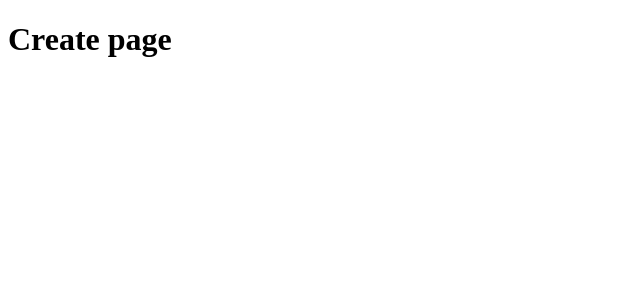
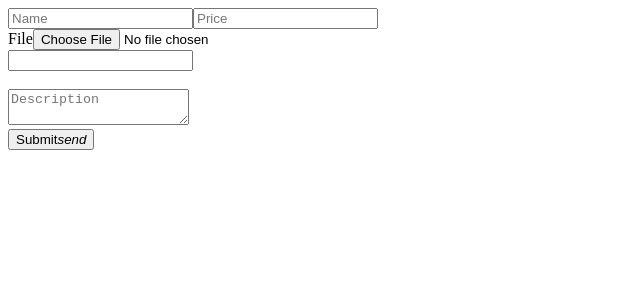
Before and after one commit to bodaraharshil/mystore, a Next.js app: page /create in a window 1280 px wide. Shown: the top 300 px of the page, without its empty margins (0-640 px from the left). Built offline with nearby package versions, Linux system fonts and the light colour scheme.

Commit message:
created a design for product

```diff
--- a/pages/create.js
+++ b/pages/create.js
@@ -1,7 +1,52 @@
+import {useState} from 'react';
+
 const Create = () => {
+
+    const [Name,setName] = useState();
+    const [Price,setPrice] = useState();
+    const [Description,setDescription] = useState();
+    const [Mediaurl,setMediaurl] = useState();
+
+    const handlesubmit = (e) => {
+        e.preventDefault();
+        console.log("{}{}{}{{{}{{}{{}000",Name,Price,Description,Mediaurl)
+    }
+
     return (
         <div>
-            <h1>Create page</h1>
+            <form className="container" onSubmit={(e)=>handlesubmit(e)}>
+                <input type="text" name="Name" placeholder="Name"
+                    value={Name}
+                    onChange={(e)=>setName(e.target.value)}
+                />
+                <input type="text" name="Price" placeholder="Price"
+                    value={Price}
+                    onChange={(e)=>setPrice(e.target.value)}
+                />
+                <div className="file-field input-field">
+                    <div className="btn">
+                        <span>File</span>
+                        <input type="file"
+                            accept="image/*"
+                            onChange={(e)=>setMediaurl(e.target.files[0])}
+                        />
+                    </div>
+                    <div className="file-path-wrapper">
+                        <input className="file-path validate" type="text" />
+                    </div>
+                </div>
+                <img className="responsive-img" src={Mediaurl ? URL.createObjectURL(Mediaurl) : ""}/>
+                <div className="input-field col s12">
+                    <textarea id="textarea2" className="materialize-textarea" data-length="120" placeholder="Description"
+                        value={Description}
+                        onChange={(e)=>setDescription(e.target.value)}
+                    ></textarea>
+                </div>
+                <button className="btn waves-effect waves-light" type="submit" name="action">Submit
+                    <i className="material-icons right">send</i>
+                </button>
+
+            </form>
         </div>
     )
 }
```
